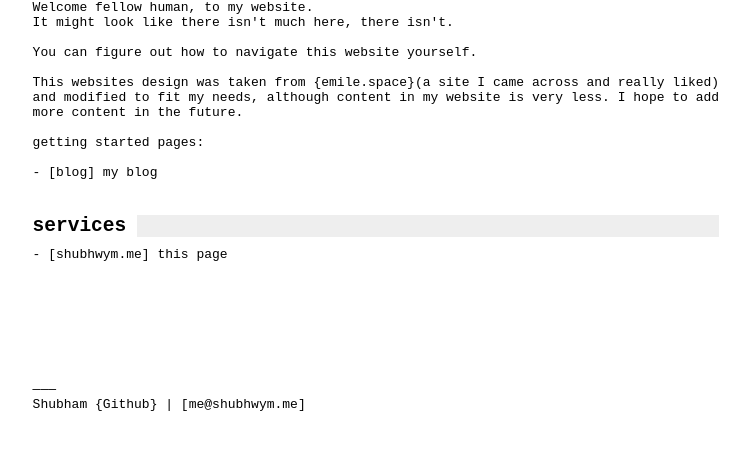
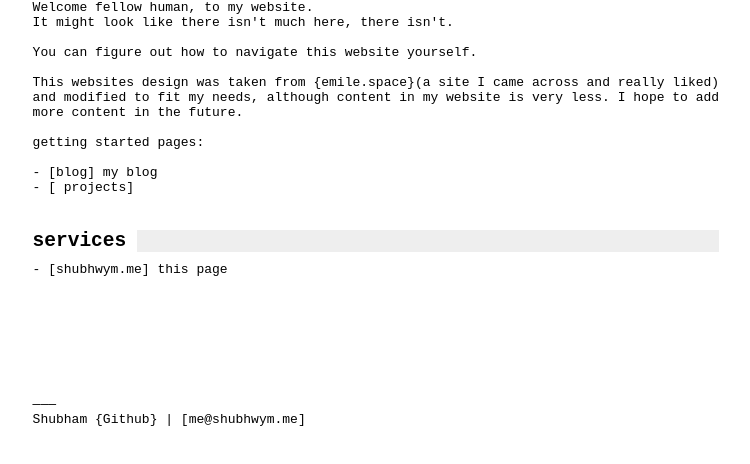
Before and after one commit to shoebham/shoebham.github.io, a plain HTML site: page index.html in a window 1280 px wide. Shown: the part 216-680 px from the top of the page, without its empty margins (264-1014 px from the left). Drawn offline with Linux system fonts and the light colour scheme.

Commit message:
make changes to site

```diff
--- a/index.html
+++ b/index.html
@@ -132,6 +132,7 @@ This websites design was taken from <a href="https://emile.space">emile.space</a
 getting started pages:
 
 - <a href="https://shubhwym.me/blog">blog</a> my blog
+- <a href="https://shubhwym.me/projects"> projects</a>
 
 </pre>
             <span id="services"></span>
```
Also changed, not shown: README.md.
